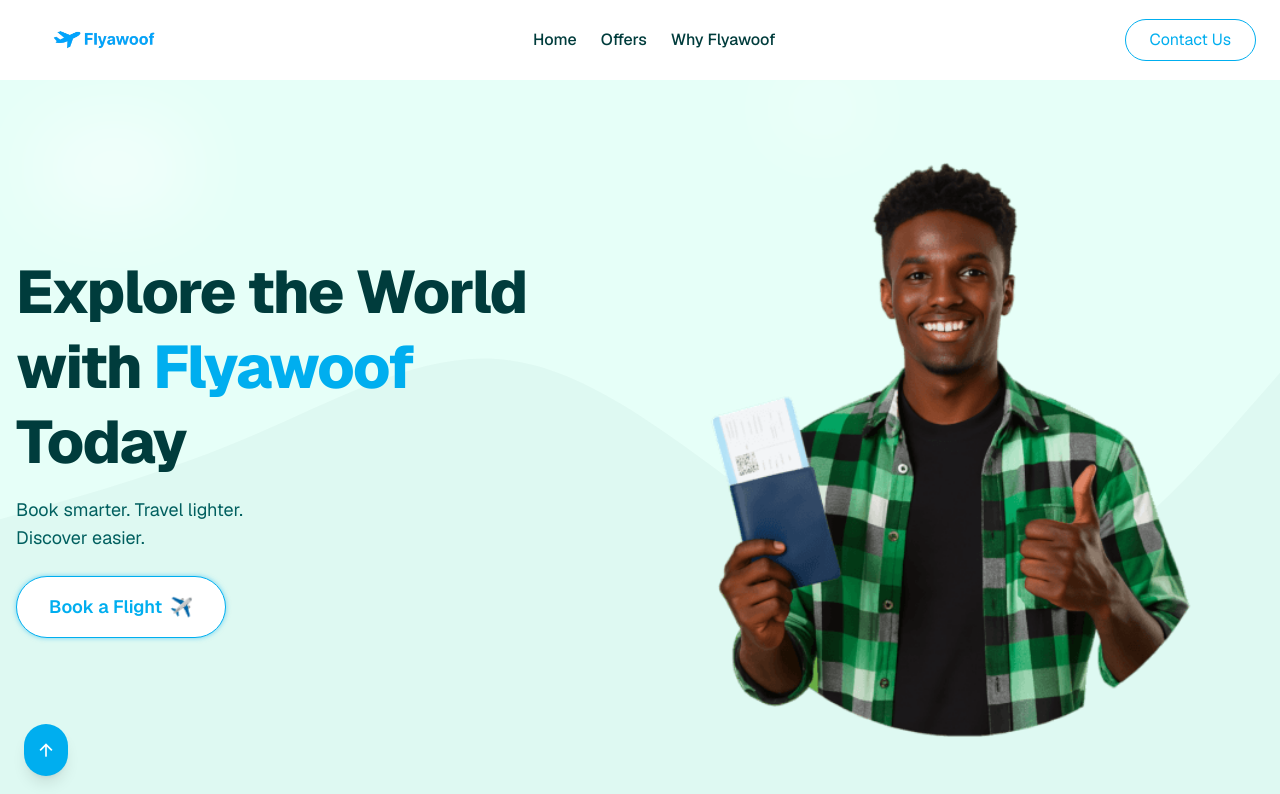
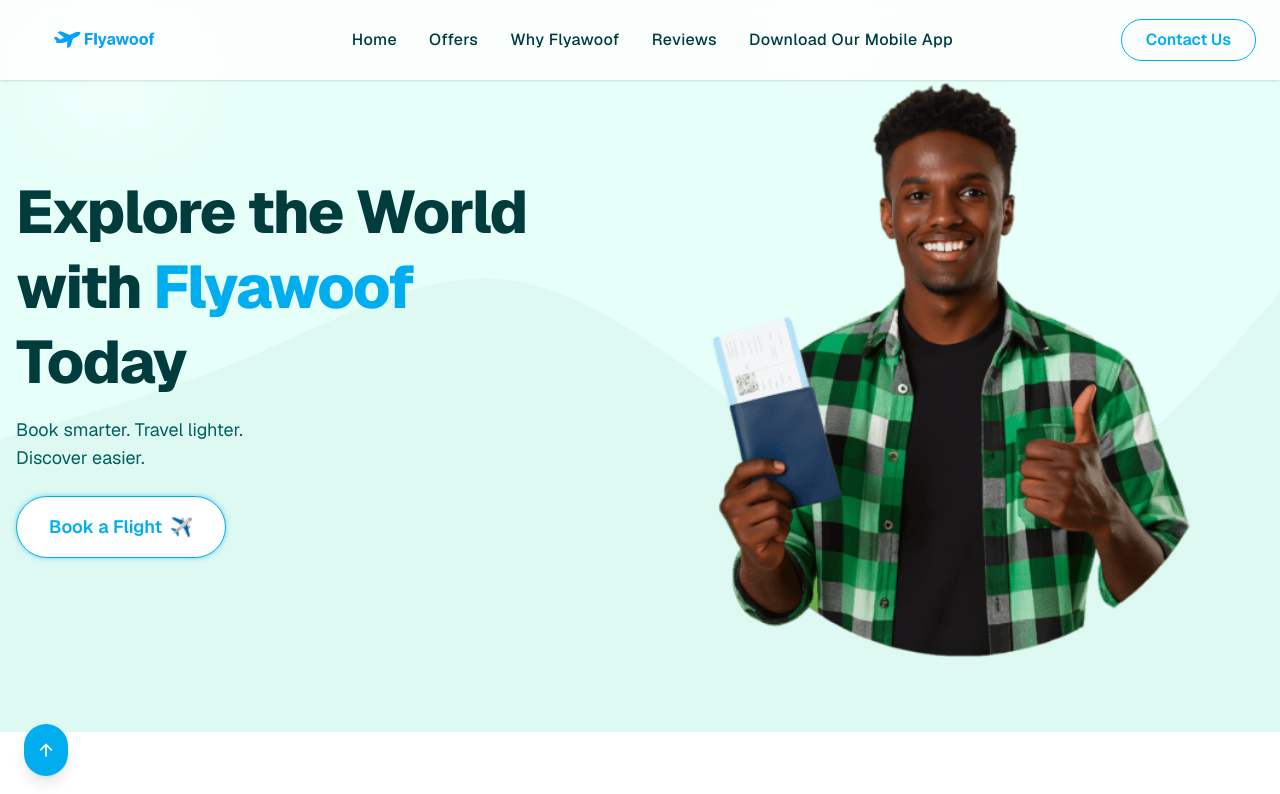
Before and after one commit to careeredu-dev/flyawoof-booking, a Next.js app: page / in a window 1280 px wide. Shown: the top 794 px of the page. Built offline with nearby package versions, Linux system fonts and the light colour scheme.

Commit message:
Fix: move HeroAnimation to component file

```diff
--- a/app/globals.css
+++ b/app/globals.css
@@ -188,3 +188,19 @@ html {
 .animate-floatSlow {
   animation: floatSlow 6s ease-in-out infinite;
 }
+html {
+  scroll-behavior: smooth;
+}
+
+a:hover::after {
+  width: 100%;
+}
+
+.animate-pulse {
+  animation: pulseGlow 2s infinite;
+}
+
+@keyframes pulseGlow {
+  0%, 100% { box-shadow: 0 0 0 rgba(0,174,239,0.3); }
+  50% { box-shadow: 0 0 10px rgba(0,174,239,0.7); }
+}
--- a/app/page.tsx
+++ b/app/page.tsx
@@ -141,7 +141,7 @@ export default function Home() {
         <Header />
 
         {/* 🍃 Hero Section */}
-        <section className="w-full relative bg-[#E6FFF8] overflow-hidden min-h-[90vh]">
+        <section className="w-full relative bg-[#E6FFF8] overflow-hidden min-h-[0vh]">
           {/* ☁️ Floating Clouds */}
           <div className="absolute top-10 left-[-100px] w-40 h-24 bg-white opacity-50 rounded-full blur-2xl animate-cloudFloat" />
           <div className="absolute top-20 right-[-80px] w-32 h-20 bg-white opacity-60 rounded-full blur-xl animate-cloudFloat delay-1000" />
@@ -697,6 +697,7 @@ export default function Home() {
 >
   <i className="ri-arrow-up-line text-xl"></i>
 </a>
+
       </main>
     </>
   );
--- a/components/Header.tsx
+++ b/components/Header.tsx
@@ -3,28 +3,51 @@ import Link from "next/link";
 import Image from "next/image";
 import { useState } from "react";
 
-
-
 export default function Header() {
   const [mobileMenuOpen, setMobileMenuOpen] = useState(false);
 
   return (
-    <header className="bg-white shadow-sm">
+    <header className="fixed top-0 left-0 w-full bg-white/80 backdrop-blur-lg shadow-sm z-50 transition-all font-[Geist]">
       <div className="max-w-7xl mx-auto flex items-center justify-between px-6 py-4 h-16 sm:h-20">
         <Link href="/" className="flex items-center">
-          <Image src="/logo.png" alt="Flyawoof Logo" width={160} height={40} priority />
+          <Image
+            src="/logo.png"
+            alt="Flyawoof Logo"
+            width={160}
+            height={40}
+            priority
+          />
         </Link>
-        <nav className="hidden md:flex space-x-6 text-base font-medium text-[#003C3C]">
-          <a href="/" className="hover:text-[#00AEEF]">Home</a>
-          <a href="#offers" className="hover:text-[#00AEEF]">Offers</a>
-          <a href="#why" className="hover:text-[#00AEEF]">Why Flyawoof</a>
+
+        {/* 🖥️ Desktop Nav */}
+        <nav className="hidden md:flex space-x-8 text-base font-medium text-[#003C3C] tracking-wide">
+          {[
+            { label: "Home", href: "/" },
+            { label: "Offers", href: "#offers" },
+            { label: "Why Flyawoof", href: "#why" },
+            { label: "Reviews", href: "#reviews" },
+            { label: "Download Our Mobile App", href: "#download" },
+          ].map(({ label, href }) => (
+            <a
+              key={label}
+              href={href}
+              className="relative hover:text-[#00AEEF] transition-colors duration-300"
+            >
+              {label}
+              <span className="absolute left-0 bottom-[-2px] h-[2px] w-0 bg-[#00AEEF] transition-all duration-300 group-hover:w-full" />
+            </a>
+          ))}
         </nav>
+
+        {/* 📞 CTA Button */}
         <Link
           href="https://wa.link/vdw17y"
-          className="hidden md:inline-block border border-[#00AEEF] text-[#00AEEF] px-6 py-2 rounded-full hover:bg-[#00AEEF] hover:text-white transition-all"
+          className="hidden md:inline-block px-6 py-2 rounded-full border border-[#00AEEF] text-[#00AEEF] font-semibold hover:bg-[#00AEEF] hover:text-white transition-all animate-pulse shadow-[0_0_10px_#00AEEF88]"
         >
           Contact Us
         </Link>
+
+        {/* 📱 Mobile Menu Toggle */}
         <div
           className="md:hidden text-[#00AEEF] text-3xl font-bold cursor-pointer"
           onClick={() => setMobileMenuOpen(!mobileMenuOpen)}
@@ -33,12 +56,15 @@ export default function Header() {
         </div>
       </div>
 
+      {/* 📱 Mobile Nav Panel */}
       {mobileMenuOpen && (
-        <div className="md:hidden bg-white shadow-md border-t border-gray-100 z-20">
-          <nav className="flex flex-col px-6 py-4 space-y-4 text-[#003C3C] font-medium text-base">
+        <div className="md:hidden bg-white border-t border-gray-100 shadow-md z-40 animate-fadeIn">
+          <nav className="flex flex-col px-6 py-4 space-y-4 text-[#003C3C] font-medium text-base tracking-wide">
             <a href="/" onClick={() => setMobileMenuOpen(false)}>Home</a>
             <a href="#offers" onClick={() => setMobileMenuOpen(false)}>Offers</a>
             <a href="#why" onClick={() => setMobileMenuOpen(false)}>Why Flyawoof</a>
+            <a href="#reviews" onClick={() => setMobileMenuOpen(false)}>Reviews</a>
+            <a href="#download" onClick={() => setMobileMenuOpen(false)}>Download Our Mobile App</a>
             <a href="https://wa.link/vdw17y" onClick={() => setMobileMenuOpen(false)}>Contact Us</a>
           </nav>
         </div>
```
